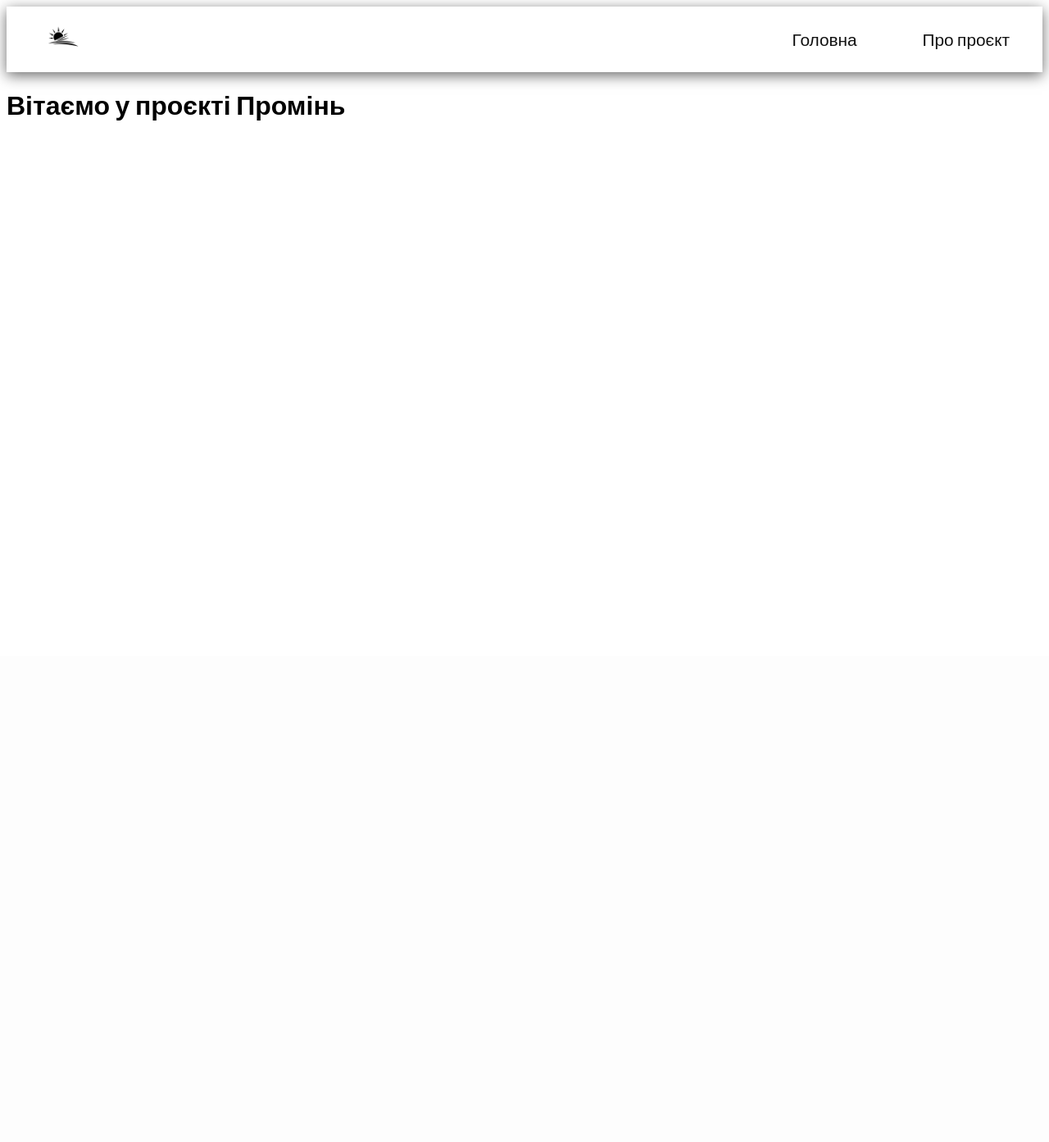
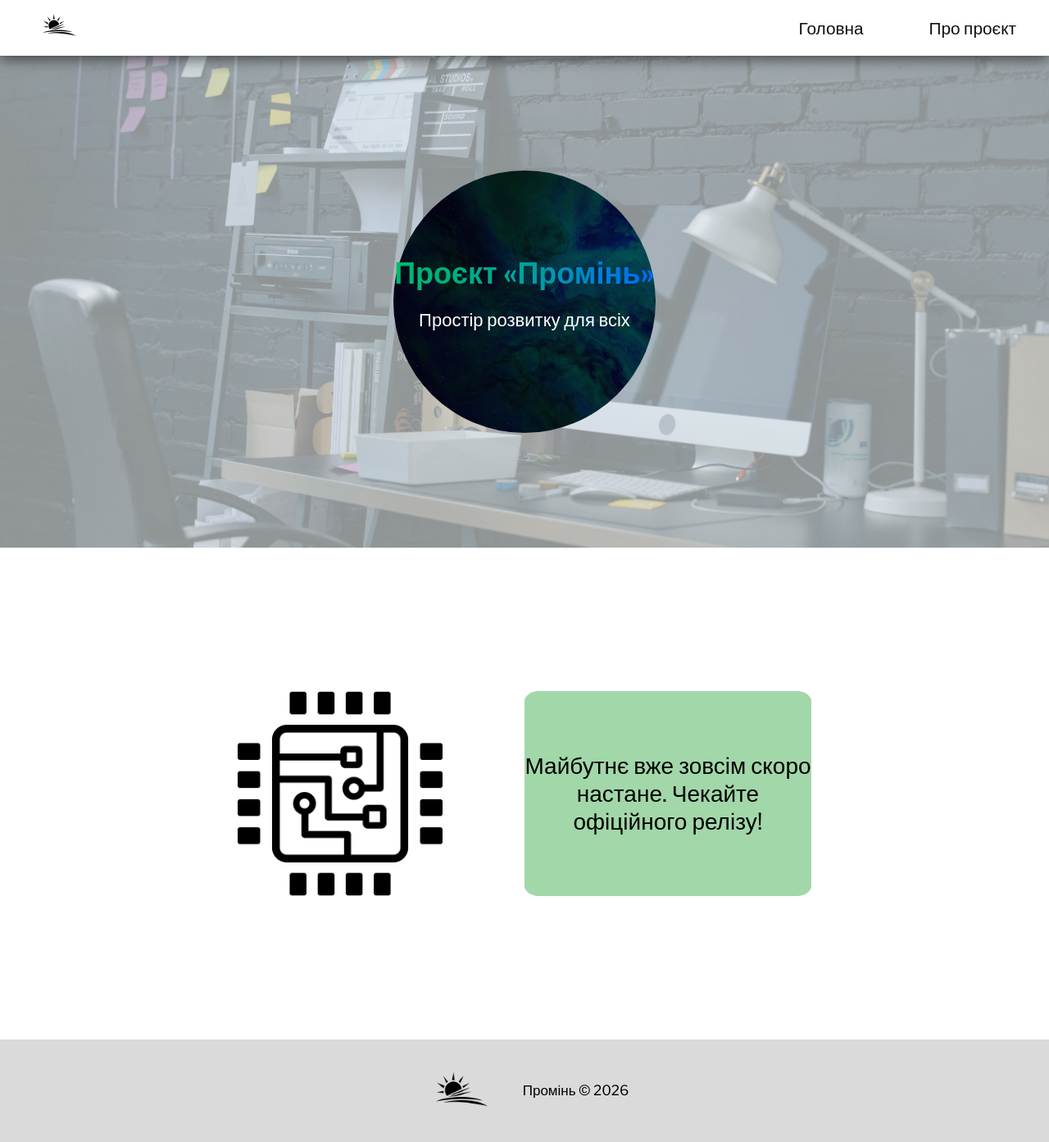
Before and after one commit to NamitaroUA/Promin-CRM, a Django app: page / in a window 1280 px wide. Shown: the whole page at 82% size. Before the commit the page ends 147 px from the top, so only its background shows below. Run offline with Django 5.2, Linux system fonts and the light colour scheme.

Commit message:
Frontpage styling and content fill.

```diff
--- a/promin/frontpage/static/css/base.css
+++ b/promin/frontpage/static/css/base.css
@@ -2,4 +2,17 @@
 
 html, body {
     font-family: "Libre Franklin", sans-serif;
+    margin: 0;
+
+    min-height: 100%;
 }
+
+body {
+    min-height: 100vh;
+    display: flex;
+    flex-direction: column;
+}
+
+main {
+    flex: 1;
+}
--- /dev/null
+++ b/promin/frontpage/static/css/footer.css
@@ -0,0 +1,14 @@
+footer {
+    color: black;
+
+    min-height: 125px;
+    width: 100%;
+
+    display: flex;
+    align-items: center;
+    justify-content: center;
+
+    gap: 25px;
+
+    background-color:rgb(218, 218, 218);
+}
--- a/promin/frontpage/static/css/hero.css
+++ b/promin/frontpage/static/css/hero.css
@@ -0,0 +1,100 @@
+.title {
+    font-size: 36px;
+    margin: 0;
+    text-align: center;
+    background-image: linear-gradient(to right, #00b96c, #00a399, #006aff);
+    background-clip: text;
+    -webkit-background-clip: text;
+    color: transparent;
+}
+
+.title-description {
+    text-align: center;
+    font-size: 22px;
+    color: white;
+}
+
+
+.front-circle {
+    position: absolute;
+
+    width: 320px;
+    height: 320px;
+
+    border-radius: 50%;
+
+    background-size: cover;
+    background-position: center;
+
+    top: 50%;
+    left: 50%;
+
+    background-image: linear-gradient(
+        rgba(5, 5, 5, 0.65),
+        rgba(5, 5, 5, 0.65)
+    ), url(/static/content/circleimage.jpg);
+
+    transform: translate(-50%, -50%);
+
+
+    display: flex;
+    flex-direction: column;
+    align-items: center;
+    justify-content: center;
+}
+
+.front-section {
+    position: relative;
+
+    height: 600px;
+    width: 100%;
+    background-color: rgb(24, 24, 24);
+
+    background-image: linear-gradient(
+        rgba(220, 225, 225, 0.65),
+        rgba(220, 225, 225, 0.65)
+    ), url("/static/content/frontimage.jpg");
+    background-size: 120%;
+    background-position: 15% center;
+
+    background-repeat: no-repeat;
+}
+
+.front-image {
+    text-align: center;
+    width: 120px;
+    height: 120px;
+}
+
+.info-section {
+    position: relative;
+
+    height: 600px;
+    width: 100%;
+
+    display: flex;
+    align-items: center;
+    justify-content: center;
+    gap: 100px;
+}
+
+.info-image {
+    width: 250px;
+    height: 250px;
+}
+
+.info-description {
+    width: 350px;
+    height: 250px;
+    text-align: center;
+
+    display: flex;
+    align-items: center;
+    justify-content: center;
+
+    border-radius: 5%;
+
+    font-size: 28px;
+    color: black;
+    background-color: rgba(70, 176, 84, 0.5)
+}
--- a/promin/frontpage/static/css/navbar.css
+++ b/promin/frontpage/static/css/navbar.css
@@ -7,7 +7,8 @@ header {
 }
 
 .navbar {
-    height: 80px;
+    margin: 0;
+    height: 68px;
     background: white;
     display: flex;
     justify-content: space-between;
@@ -36,5 +37,5 @@ header {
 }
 
 .logo img {
-    width: 58px;
+    width: 64px;
 }
--- a/promin/frontpage/templates/frontpage/base.html
+++ b/promin/frontpage/templates/frontpage/base.html
@@ -15,17 +15,23 @@
     <link rel="stylesheet" href="{% static 'css/variables.css' %}">
     <link rel="stylesheet" href="{% static 'css/base.css' %}">
     <link rel="stylesheet" href="{% static 'css/navbar.css' %}">
-    <link rel="stylesheet" href="{% static 'css/hero.css' %}">
+    <link rel="stylesheet" href="{% static 'css/footer.css' %}">
+
+    {% block extra_css %}
+    {% endblock %}
 
 </head>
 <body>
 
+    <main>
     {% include "frontpage/components/navbar.html" %}
 
     {% block content %}
+    <h2>Тут повинна бути якась інформація...</h2>
+    {% endblock %}
+    </main>
 
-    {% endblock %}
+    {% include "frontpage/components/footer.html" %}
+</body>
 
-
-</body>
 </html>
--- /dev/null
+++ b/promin/frontpage/templates/frontpage/components/footer.html
@@ -0,0 +1,6 @@
+{% load static %}
+
+<footer>
+    <img src="{% static 'content/logo.png' %}" style="width: 100px;">
+    <p style="font-size: 17px;">Промінь © 2026</p>
+</footer>
--- a/promin/frontpage/templates/frontpage/index.html
+++ b/promin/frontpage/templates/frontpage/index.html
@@ -1,9 +1,30 @@
 {% extends "frontpage/base.html" %}
+
+{% load static %}
 
 {% block title %}
 Промінь
 {% endblock %}
 
+{% block extra_css %}
+<link rel="stylesheet" href="{% static 'css/hero.css' %}">
+{% endblock %}
+
 {% block content %}
-<h1>Вітаємо у проєкті Промінь</h1>
+
+<section class="front-section">
+    <div class="front-circle">
+        <h1 class="title">Проєкт «Промінь»</h1>
+        <p class="title-description">Простір розвитку для всіх</p>
+    </div>
+</section>
+
+
+<section class="info-section">
+    <img src="{% static 'content/infologo1.png' %}" class="info-image" alt="Processor logo">
+    <p class="info-description">Майбутнє вже зовсім скоро настане. Чекайте офіційного релізу!</p>
+</section>
+
+
+
 {% endblock %}
```
Also changed, not shown: promin/frontpage/templates/frontpage/components/navbar.html (+1 -11 lines), promin/frontpage/static/content/infologo1.png (added), promin/frontpage/templates/frontpage/components/hero.html (deleted).
